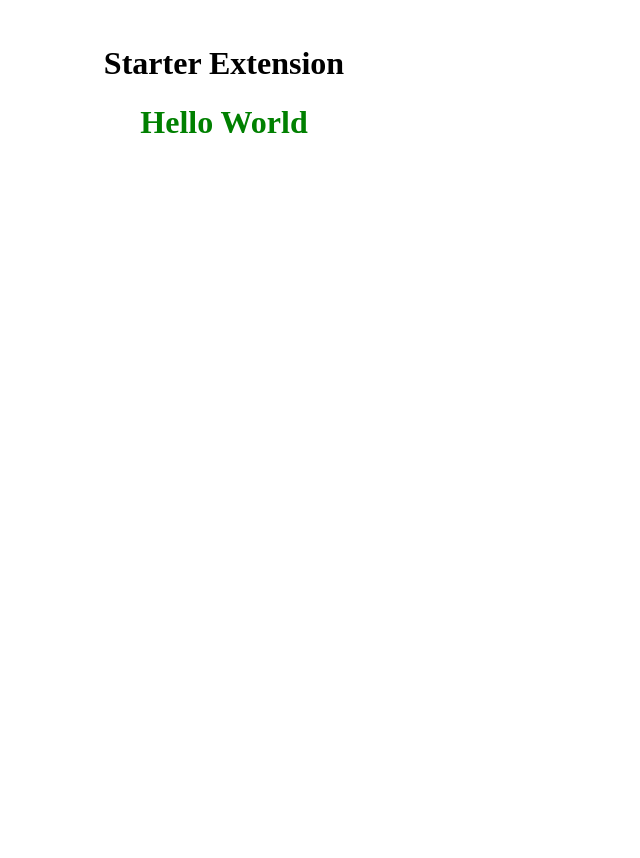
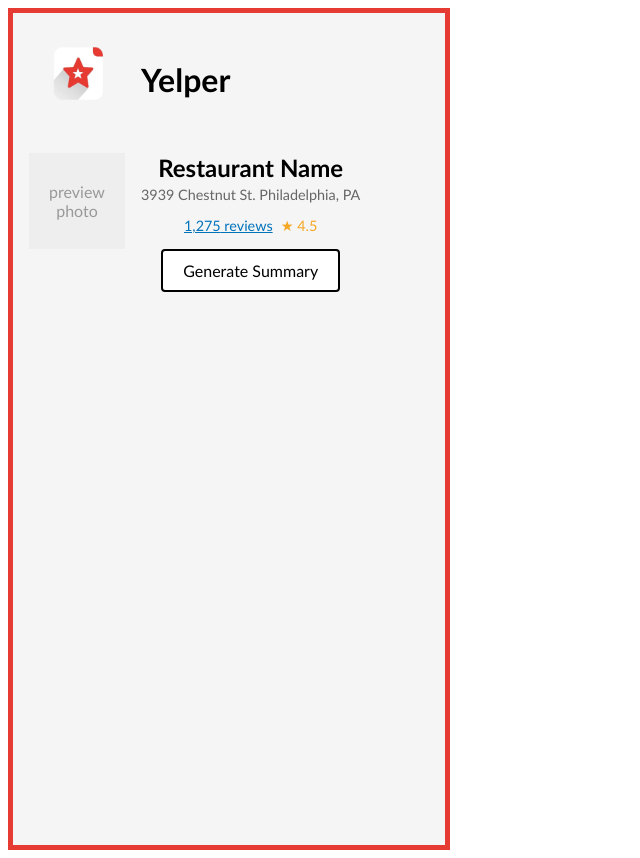
Before and after one commit to hajoon00/3500-team9, a React (Vite) app: page / in a window 1280 px wide. Shown: the whole page, without its empty margins (0-640 px from the left). Before the commit the page ends 800 px from the top, so only its background shows below. Built offline with nearby package versions, Linux system fonts and the light colour scheme.

Commit message:
created frontend display with dummy data and try/catch

```diff
--- a/src/App.css
+++ b/src/App.css
@@ -1,10 +1,168 @@
 .App {
     color: black;
     text-align: center;
+    font-family:'Trebuchet MS', 'Lucida Sans Unicode', 'Lucida Grande', 'Lucida Sans', Arial, sans-serif;
+    border: red;
 }
 
 .container {
   width: 400px;
+  height: 800px;
   padding: 1rem;
+  background-color: whitesmoke;
+  border: 5px solid #E63B32;
+}
+
+.app-header {
+  display: flex;
+  align-items: center;
+  margin-bottom: 24px;
+}
+.app-logo {
+  width: 100px;
+  height: 100px;
+  margin-right: 12px;
+}
+
+/* 2. Restaurant Info */
+.restaurant-info {
+  display: flex;
+  gap: 16px;
+  align-items: flex-start;
+  margin-bottom: 24px;
+}
+.preview-photo {
+  width: 96px;
+  height: 96px;
+  background: #eee;
+  display: flex;
+  align-items: center;
+  justify-content: center;
+  color: #999;
+}
+.details h2 {
+  margin: 0 0 4px;
+}
+.address {
+  margin: 0 0 8px;
+  color: #666;
+  font-size: 0.9em;
+}
+.meta {
+  font-size: 0.9em;
+}
+.meta a {
+  text-decoration: underline;
+  margin-right: 8px;
+  color: #0073bb;
+}
+.star {
+  color: #f5a623;
+}
+
+.summarize-controls {
+  display: flex;
+  flex-direction: column;
+  gap: 8px;
+  align-items: center;
+  margin: 20px 0;
+}
+
+/* Button styling */
+.summarize-control button {
+  padding: 10px 20px;
   background-color: white;
+  color: black;
+  border: 2px solid black;
+  border-radius: 4px;
+  font-size: 16px;
+  cursor: pointer;
+  transition: background-color 0.2s;
+  font-family: 'Trebuchet MS', 'Lucida Sans Unicode', 'Lucida Grande', 'Lucida Sans', Arial, sans-serif;
 }
+
+/* Disabled button state */
+.summarize-control button:disabled {
+  background-color: #cccccc;
+  cursor: not-allowed;
+}
+
+/* Hover effect */
+.summarize-control button:not(:disabled):hover {
+  background-color: lightgray;
+}
+
+/* Error message styling */
+.summarize-control .error {
+  color: #d32323; /* Yelp-like red */
+  font-size: 14px;
+  margin: 0;
+}
+
+/* 3. Summary Controls */
+.summary-controls {
+  display: flex;
+  align-items: center;
+  justify-content: center;
+  gap: 8px;
+  margin-bottom: 16px;
+  width: 100%;
+}
+.controls button {
+  background: none;
+  border: none;
+  padding: 4px 8px;
+  cursor: pointer;
+  font-weight: 500;
+}
+.controls .active {
+  font-weight: 700;
+  text-decoration: underline;
+}
+
+/* 4. Good/Bad Bar */
+.rating-bar .good-label {
+  white-space: nowrap;
+}
+
+.rating-bar .bar {
+  flex: 1;
+  max-width: 200px;
+  height: 8px;
+  background: #eee;
+  border-radius: 4px;
+  overflow: hidden;
+}
+.rating-bar {
+  display: flex;
+  flex-direction: row;
+  align-items: center;
+  justify-content: center;
+  gap: 8px;
+  margin-bottom: 32px;
+}
+.bad-label, .good-label {
+  width: 40px;
+  text-align: center;
+  font-size: 0.85em;
+}
+.bar {
+  flex: 1;
+  height: 8px;
+  background: #ddd;
+  position: relative;
+  border-radius: 4px;
+  overflow: hidden;
+}
+.fill {
+  height: 100%;
+  background: #444;
+}
+
+/* 5. Summary Sections */
+.summaries .summary-block {
+  margin-bottom: 24px;
+}
+.summaries h3 {
+  margin-bottom: 8px;
+}
--- a/src/App.tsx
+++ b/src/App.tsx
@@ -1,15 +1,125 @@
 import React, { useState, useEffect } from "react";
 import "./App.css";
-import Hello from "./components/Hello";
+//dummy data
+const restaurant = {
+  name: "Restaurant Name",
+  address: "3939 Chestnut St. Philadelphia, PA",
+  reviews: 1275,
+  rating: 4.5,
+  summaryCount: 500,
+  goodPct: 77,
+  bestPart: ["bestPart1", "bestPart2"],
+  potentialFlaws: ["flaw1", "flaw2"],
+  bestDishes: ["bestdish1", "bestdish2"]
+};
+
+
+function getBarColor(pct: number): string {
+  if (pct >= 80)   return "#4caf50"
+  if (pct >= 60)   return "#ffeb3b"
+  if (pct >= 40)   return "#ff9800"
+  return "#f44336"
+}
 
 function App() {
+  const logoUrl = "images/logo.png";
+
+  const [loading, setLoading] = useState(false);
+  const [error, setError] = useState<string | null>(null);
+  const [summary, setSummary] = useState<typeof restaurant | null>(null)
+
+  const handleSummarize = async () => {
+    setLoading(true);
+    setError(null);
+
+    //try catch for fetch, dummy for now
+    try {
+      setSummary(restaurant)
+    } catch (err: any) {
+      setError(err.message || "error")
+    } finally {
+      setLoading(false)
+    }
+  };
+
+
   return (
     <div className="App">
-      <h1>Starter Extension</h1>
-      {/* Render the SnippetList component with the snippets and event handlers */}
-      <Hello person="World" />
+      {/* Header */}
+      <header className="app-header">
+        <img src={logoUrl} alt="Logo" className="app-logo" />
+        <h1>Yelper</h1>
+      </header>
+
+        {/* Restaurant Header */}
+        <section className="restaurant-info">
+          <div className="preview-photo">preview photo</div>
+          <div className="centered-section">
+            <div className="details">
+              <h2>{restaurant.name}</h2>
+              <p className="address">{restaurant.address}</p>
+              <p className="meta">
+                <a href="#reviews">{restaurant.reviews.toLocaleString()} reviews</a>
+                <span className="star">★ {restaurant.rating}</span>
+              </p>
+            </div>
+            {/* Button */}
+            <div className="summarize-control">
+              <button onClick={handleSummarize} disabled={loading}>
+                {loading ? "Summarizing…" : "Generate Summary"}
+              </button>
+              {error && <p className="error">{error}</p>}
+            </div>
+          </div>
+        </section>
+
+      {summary && (
+        <>
+        {/* Summary Controls */}
+        <section className="summary-controls">
+          <span>Summary based on</span>
+          <div className="controls">
+            <span>{restaurant.summaryCount} reviews</span>
+          </div>
+        </section>
+
+
+
+        {/* Percentage Good/Bad Bar */}
+        <section className="rating-bar">
+          <div className="bar">
+            <div
+              className="fill"
+              style={{ width: `${restaurant.goodPct}%`,
+              backgroundColor: getBarColor(restaurant.goodPct)
+            }}
+            />
+          </div>
+          <span className="good-label">
+            {restaurant.goodPct}% good reviews
+          </span>
+        </section>
+
+        {/* Summary Sections */}
+        <section className="summaries">
+          <div className="summary-block">
+            <h3>Restaurant Highlights</h3>
+            <p className="Best Part">{restaurant.bestPart.join(", ")}</p>
+          </div>
+          <div className="summary-block">
+            <h3>Potential Flaws</h3>
+            <p className="Potential Flaws">{restaurant.potentialFlaws.join(", ")}</p>
+          </div>
+          <div className="summary-block">
+            <h3>Popular Dishes</h3>
+            <p className="Best Dishes">{restaurant.bestDishes.join(", ")}</p>
+          </div>
+        </section>
+        </>
+      )}
     </div>
   );
 }
 
+
 export default App;
```
Also changed, not shown: package.json (+16 -3 lines), public/images/logo.png (added), public/manifest.json, 1 other file (tests, documents, lock files or other folders).
